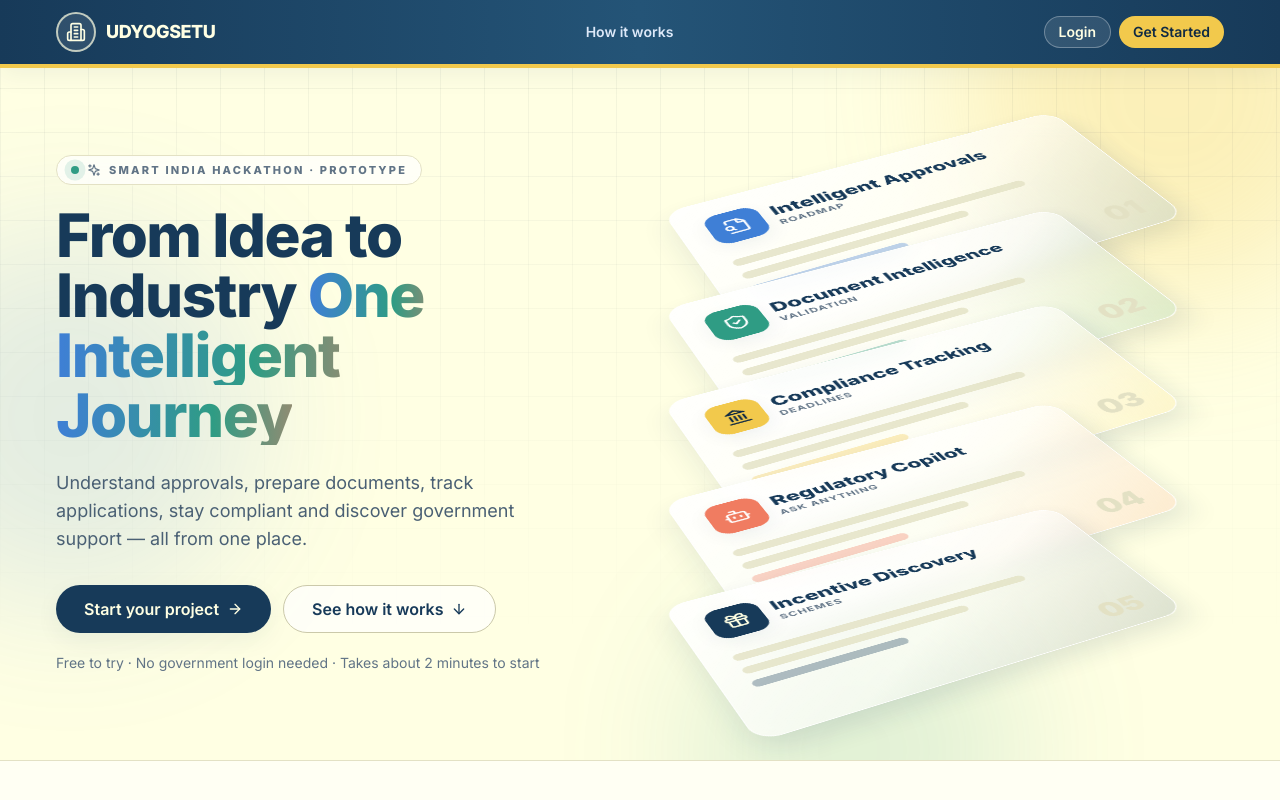
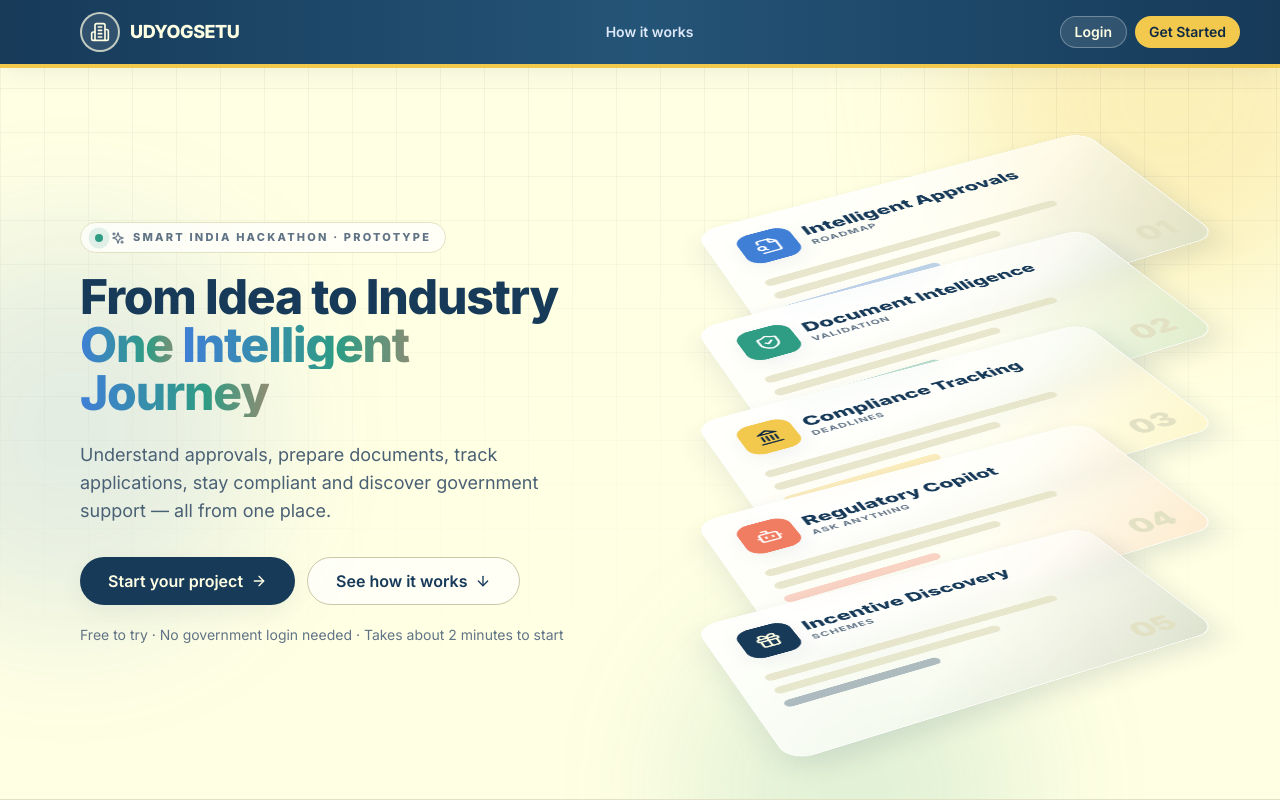
Before and after one commit to ug25ccs014/UDHYOGSETU, a Next.js app in the folder frontend/: page / in a window 1280 px wide. Shown: the top 800 px of the page. Built offline with nearby package versions, Linux system fonts and the light colour scheme.

Commit message:
UI redesign steps 1-2

```diff
--- a/frontend/app/page.tsx
+++ b/frontend/app/page.tsx
@@ -39,7 +39,7 @@ export default function Home() {
     <main className="min-h-screen overflow-x-hidden bg-cream text-gray-900">
       {/* NAV */}
       <nav className={`fixed inset-x-0 top-0 z-50 border-b-4 border-sun bg-gradient-to-r from-navy via-navy-2 to-navy text-cream transition-shadow duration-300 ${scrolled ? 'shadow-lift' : 'shadow-card'}`}>
-        <div className="mx-auto flex h-16 max-w-7xl items-center justify-between px-5 sm:px-8 lg:px-14">
+        <div className="mx-auto flex h-16 max-w-7xl items-center justify-between px-5 sm:px-8 lg:pl-20 lg:pr-10">
           <Link href="/" className="flex items-center gap-2.5">
             <span className="grid h-10 w-10 place-items-center rounded-full border-2 border-cream/70 bg-white/10">
               <Building2 className="h-5 w-5 text-cream" />
@@ -57,16 +57,16 @@ export default function Home() {
       </nav>
 
       {/* HERO */}
-      <section ref={heroRef} className="relative isolate overflow-hidden border-b border-gray-200 pt-[68px]">
+      <section ref={heroRef} className="relative isolate flex min-h-screen flex-col overflow-hidden border-b border-gray-200 pt-[68px]">
         <AuroraBackground />
         <div className="absolute inset-0 -z-0 bg-grid [mask-image:linear-gradient(to_bottom,#000,transparent_85%)]" aria-hidden="true" />
-        <motion.div style={{ y: heroY, opacity: heroFade }} className="relative z-10 mx-auto grid max-w-7xl items-center gap-10 px-5 py-12 sm:px-8 lg:grid-cols-[1fr_1.15fr] lg:gap-12 lg:px-14 lg:py-14">
+        <motion.div style={{ y: heroY, opacity: heroFade }} className="relative z-10 mx-auto my-auto grid w-full max-w-7xl items-center gap-8 px-5 py-6 sm:px-8 lg:grid-cols-[1fr_1.15fr] lg:gap-10 lg:pl-20 lg:pr-10 lg:py-8">
           <div>
             <div className="eyebrow mb-5 rounded-full border border-gray-200 bg-white/70 px-3.5 py-1.5 backdrop-blur">
               <span className="pulse-dot" /> <Sparkles className="h-3.5 w-3.5" /> Smart India Hackathon · Prototype
             </div>
             <BlurText
-              className="text-4xl font-extrabold leading-[1.02] tracking-tight text-navy sm:text-5xl xl:text-6xl"
+              className="text-4xl font-extrabold leading-[1.02] tracking-tight text-navy sm:text-5xl lg:text-[2.75rem] xl:text-5xl"
               segments={[{ text: 'From Idea to Industry' }, { text: 'One Intelligent Journey', gradient: true }]}
             />
             <motion.p
--- a/frontend/components/fx/GlassStack.tsx
+++ b/frontend/components/fx/GlassStack.tsx
@@ -86,11 +86,17 @@ export default function GlassStack() {
   useEffect(() => {
     const el = outer.current
     if (!el) return
-    const fit = () => setK(Math.min(1, el.clientWidth / CW))
+    // fit to column width AND to the visible viewport height so the whole stack is always on screen
+    const fit = () => {
+      const byW = el.clientWidth / CW
+      const byH = window.innerWidth >= 1024 ? Math.max(0.6, (window.innerHeight - 68 - 64) / CH) : 1
+      setK(Math.min(1, byW, byH))
+    }
     fit()
     const ro = new ResizeObserver(fit)
     ro.observe(el)
-    return () => ro.disconnect()
+    window.addEventListener('resize', fit)
+    return () => { ro.disconnect(); window.removeEventListener('resize', fit) }
   }, [])
 
   const local = (e: React.PointerEvent) => {
@@ -100,7 +106,7 @@ export default function GlassStack() {
   }
 
   return (
-    <div ref={outer} className="relative mx-auto w-full" style={{ height: CH * k }} aria-hidden="true">
+    <div ref={outer} className="relative mx-auto w-full lg:translate-x-4" style={{ height: CH * k }} aria-hidden="true">
       <div
         ref={box}
         className="absolute left-1/2 top-0"
```
Also changed, not shown: 1 other file (tests, documents, lock files or other folders).
